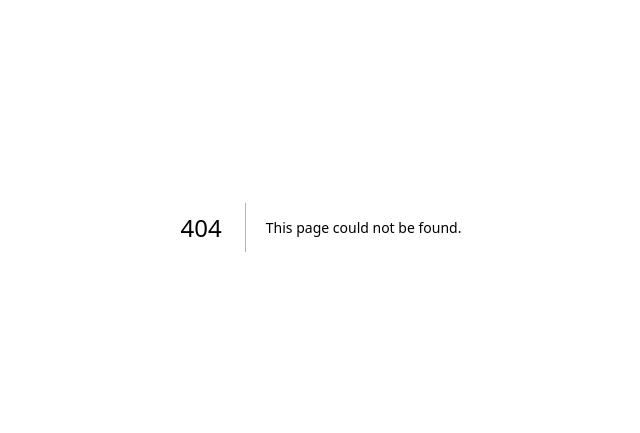
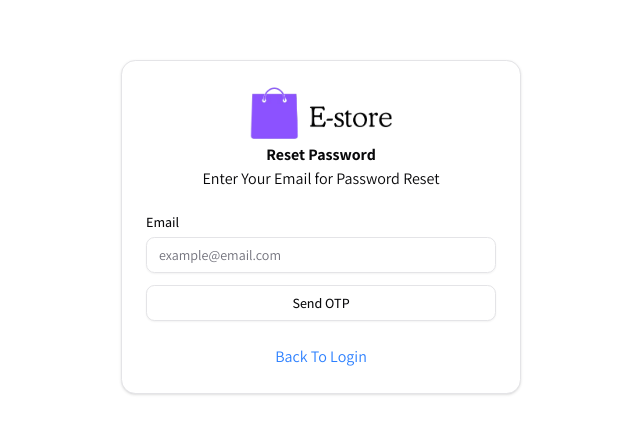
Before and after one commit to kazi-mamun-716/nextJs_ecommerce_website, a Next.js app: page /auth/reset-password in a window 1280 px wide. Before the commit this address had no page. Shown: the part 173-606 px from the top of the page, without its empty margins (319-959 px from the left). Built offline with nearby package versions, Linux system fonts and the light colour scheme.

Commit message:
working on password reset at 04:10 min

```diff
--- a/app/(root)/auth/login/page.jsx
+++ b/app/(root)/auth/login/page.jsx
@@ -21,7 +21,7 @@ import { useState } from 'react'
 import Link from 'next/link'
 import { FaRegEyeSlash } from 'react-icons/fa'
 import { FaRegEye } from 'react-icons/fa6'
-import { FORGOT_PASSWORD_ROUTE, REGISTER_ROUTE } from '@/routes/websiteRoutes'
+import { REGISTER_ROUTE, RESET_PASSWORD_ROUTE } from '@/routes/websiteRoutes'
 import axios from 'axios'
 import { showToast } from '@/lib/showToast'
 import OTPVerification from '@/components/Application/OTPVerification'
@@ -64,7 +64,6 @@ function Login() {
   }
   //otp verification handler
   const handleOtpVerification = async (values) => {
-    console.log("OTP Verification Values:", values)
     try {
       setOtpVerificationLoading(true)
       const { data: otpVerificationResponse } = await axios.post("/api/auth/verify-otp", values)
@@ -157,7 +156,7 @@ function Login() {
             </div>
             <div className='text-center'>
               <p>Don't have an account? <Link href={REGISTER_ROUTE} className="text-blue-500 hover:underline">Create Account</Link></p>
-              <Link href={FORGOT_PASSWORD_ROUTE} className="text-blue-500 hover:underline">Forgot Password?</Link>
+              <Link href={RESET_PASSWORD_ROUTE} className="text-blue-500 hover:underline">Forgot Password?</Link>
             </div>
           </> : <OTPVerification email={otpEmail} loading={otpVerificationLoading} onSubmit={handleOtpVerification} />
         }
--- /dev/null
+++ b/app/(root)/auth/reset-password/page.jsx
@@ -0,0 +1,112 @@
+"use client"
+import { Card, CardContent } from '@/components/ui/card'
+import Logo from "@/public/assets/images/logo-black.png"
+import Image from 'next/image'
+import { zodResolver } from '@hookform/resolvers/zod'
+import { zSchema } from '@/lib/zodSchema'
+import {
+  Form,
+  FormControl,
+  FormField,
+  FormItem,
+  FormLabel,
+  FormMessage,
+} from "@/components/ui/form"
+import { Input } from "@/components/ui/input"
+import { useForm } from 'react-hook-form'
+import ButtonLoading from '@/components/Application/ButtonLoading'
+import { z } from 'zod'
+import { useState } from 'react'
+import Link from 'next/link'
+import {LOGIN_ROUTE } from '@/routes/websiteRoutes'
+import axios from 'axios'
+import { showToast } from '@/lib/showToast'
+import OTPVerification from '@/components/Application/OTPVerification'
+
+const ResetPassword = () => {
+    const [emailVerificationLoading, setEmailVerificationLoading] = useState(false)
+    const [otpVerificationLoading, setOtpVerificationLoading] = useState(false)
+    const [otpEmail, setOtpEmail] = useState()
+    const formSchema = zSchema.pick({
+        email: true,
+    })
+    const form = useForm({
+        resolver: zodResolver(formSchema),
+        defaultValues: {
+            email: '',
+        },
+    })
+    const handleEmailVerification = async (values) => {}
+    //otp verification handler
+  const handleOtpVerification = async (values) => {
+    try {
+      setOtpVerificationLoading(true)
+      const { data: otpVerificationResponse } = await axios.post("/api/auth/verify-otp", values)
+      if (!otpVerificationResponse.success) {
+        throw new Error(otpVerificationResponse.message)
+      }
+      setOtpEmail('')
+      showToast(otpVerificationResponse.message, "success")
+
+      dispatch(login(otpVerificationResponse.data.user)) // Update Redux store with user data
+    } catch (error) {
+      showToast(error.message || "Failed to verify OTP", "error")
+    } finally {
+      setOtpVerificationLoading(false)
+    }
+  }
+  return (
+    <Card className='w-[400px]'>
+      <CardContent>
+        <div className="flex justify-center">
+          <Image src={Logo} alt="Logo" width={Logo.width} height={Logo.height} className='max-w-[150px]' />
+        </div>
+        {
+          !otpEmail ? <>
+            <div className='text-center'>
+              <h1 className='tex-4xl font-bold'>Reset Password</h1>
+              <p>Enter Your Email for Password Reset</p>
+            </div>
+            <div className='mt-6 mb-6'>
+              <Form {...form}>
+                <form onSubmit={form.handleSubmit(handleEmailVerification)} className="space-y-6">
+
+                  <div className='mb-3'>
+                    {/* Email Field */}
+                    <FormField
+                      control={form.control}
+                      name="email"
+                      render={({ field }) => (
+                        <FormItem>
+                          <FormLabel>Email</FormLabel>
+                          <FormControl>
+                            <Input type='email' placeholder="example@email.com" {...field} />
+                          </FormControl>
+                          <FormMessage />
+                        </FormItem>
+                      )}
+                    />
+                  </div>
+
+                  <ButtonLoading
+                    type="submit"
+                    text="Send OTP"
+                    loading={emailVerificationLoading}
+                    className={'w-full cursor-pointer'}
+                    onClick={form.handleSubmit(handleEmailVerification)}
+                  />
+
+                </form>
+              </Form>
+            </div>
+            <div className='text-center'>
+              <Link href={LOGIN_ROUTE} className="text-blue-500 hover:underline">Back To Login</Link>
+            </div>
+          </> : <OTPVerification email={otpEmail} loading={otpVerificationLoading} onSubmit={handleOtpVerification} />
+        }
+      </CardContent>
+    </Card>
+  )
+}
+
+export default ResetPassword
--- /dev/null
+++ b/app/api/auth/reset-password/send-otp/route.js
@@ -0,0 +1,26 @@
+import { connectToDatabase } from "@/lib/dbConnection"
+import { catchError, response } from "@/lib/helperFunction"
+import { zSchema } from "@/lib/zodSchema"
+import User from "@/models/User.model"
+
+export async function POST(request) {
+    try {
+        await connectToDatabase()
+        const payload = await request.json()
+        const validationSchema = zSchema.pick({
+            email: true,
+        })
+        const validatedData = validationSchema.safeParse({ email: payload.email })
+        if (!validatedData.success) {
+            return response(false, "Invalid or missing email", validatedData.error, 400)
+        }
+        const {email} = validatedData.data;
+        const getUser = await User.findOne({ email, deletedAt: null }).lean()
+        if (!getUser) {
+            return response(false, "User not found with the provided email", null, 404)
+        }
+    } catch (error) {
+        console.error("Error in sending OTP:", error)
+        catchError(error)
+    }
+}
--- a/routes/websiteRoutes.js
+++ b/routes/websiteRoutes.js
@@ -1,4 +1,4 @@
 export const HOME_ROUTE = "/"
 export const LOGIN_ROUTE = "/auth/login"
 export const REGISTER_ROUTE = "/auth/register"
-export const FORGOT_PASSWORD_ROUTE = "/auth/forgot-password"
+export const RESET_PASSWORD_ROUTE = "/auth/reset-password"
```
